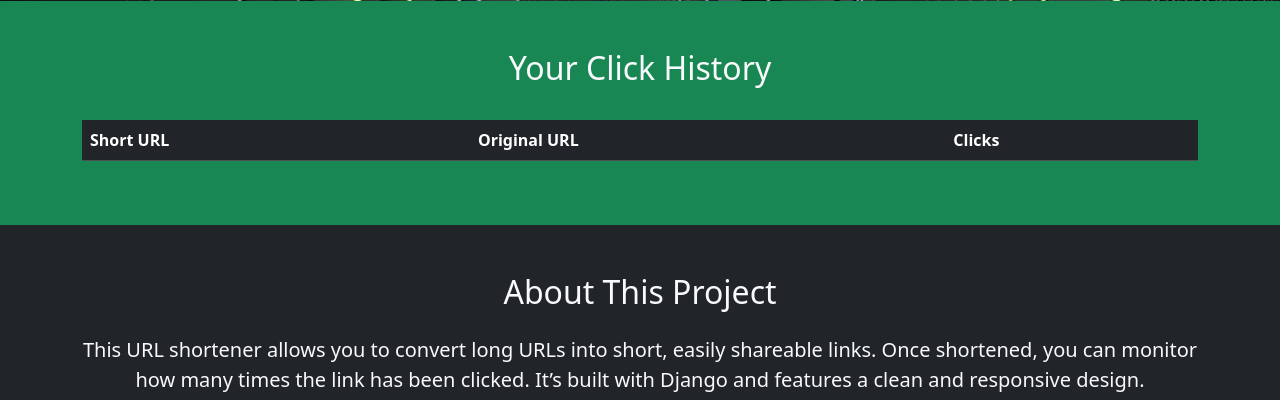
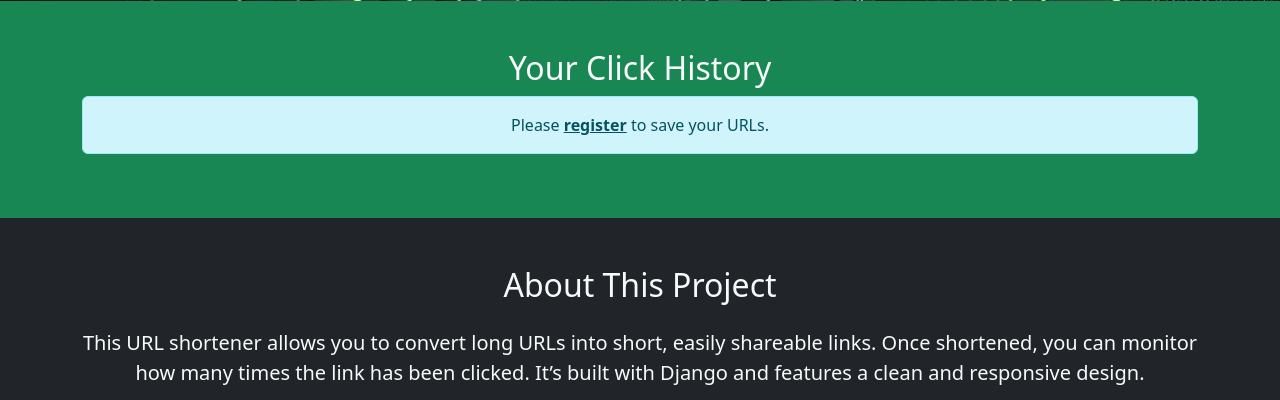
Before and after one commit to ehabahmed2/URL_shortener, a Django app: page / in a window 1280 px wide. Shown: the part 498-898 px from the top of the page. Run offline with Django 4.2, Linux system fonts and the light colour scheme; lists and menus that the app fills with data are empty; some libraries are stand-ins or nearby versions.

Commit message:
adding final touch

```diff
--- a/main_url/templates/index.html
+++ b/main_url/templates/index.html
@@ -1,6 +1,12 @@
 {% extends "base.html" %}
 {% load static %}
 {% block content %}
+<style>
+    .url-list {
+        max-height: 300px; /* Adjust the height as needed */
+        overflow-y: auto;
+    }
+</style>
     <!-- Navbar -->
     <!-- Hero Section -->
     <section style="background: url('{% static 'images/background.webp' %}') no-repeat center center/cover;" class="hero text-center text-light py-5 bg-dark">
@@ -23,6 +29,7 @@
     <section class="click-history py-5 bg-success text-light">
         <div class="container">
             <h2 class="text-center">Your Click History</h2>
+            {% if user.is_authenticated %}
             <div class="table-responsive">
                 <table class="table table-dark table-hover mt-4">
                     <thead>
@@ -32,19 +39,22 @@
                             <th>Clicks</th>
                         </tr>
                     </thead>
-                    {% if user.is_authenticated %}
-                    {% for url in urls %}
-                    <tbody>
+                    <tbody class="url-list">
+                        {% for url in urls %}
                         <tr>
-                            <td><a href="{{ base_url }}{{ url.short_url }}" class="text-light"> {{ base_url }}{{ url.short_url }}</a></td>
-                            <td>{{url.url}}</td>
-                            <td>{{url.clicks}}</td>
+                            <td><a href="{{ base_url }}{{ url.short_url }}" target = '_blank' class="text-light">{{ base_url }}{{ url.short_url }}</a></td>
+                            <td>{{ url.url }}</td>
+                            <td>{{ url.clicks }}</td>
                         </tr>
+                        {% endfor %}
                     </tbody>
-                    {% endfor %}
-                    {% endif %}
                 </table>
             </div>
+        {% else %}
+            <div class="alert alert-info text-center" role="alert">
+                Please <a href="{% url 'register' %}" class="alert-link">register</a> to save your URLs.
+            </div>
+        {% endif %}
         </div>
     </section>
 
```
Also changed, not shown: db.sqlite3.
